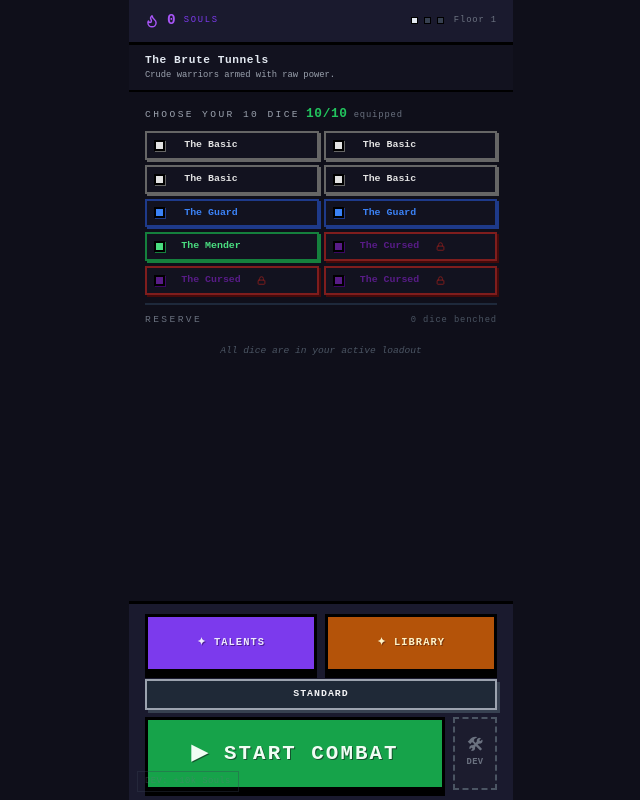
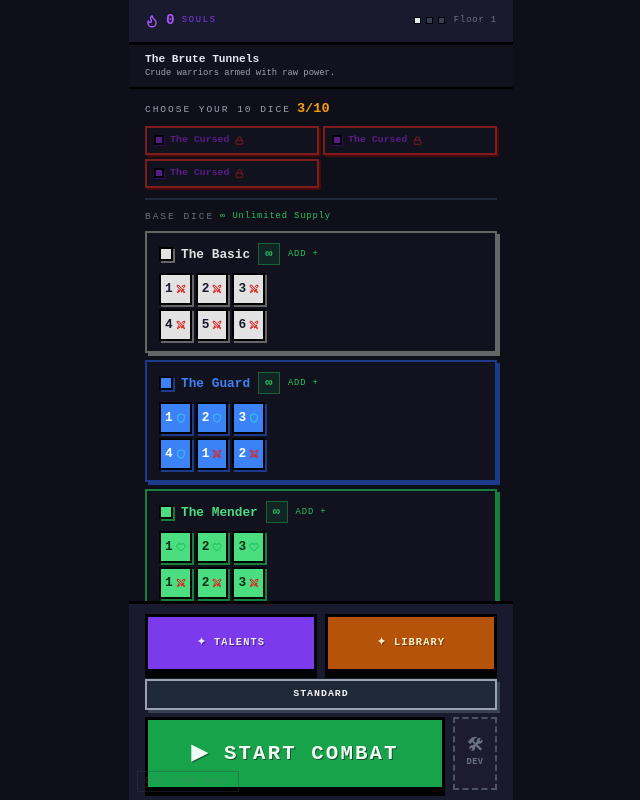
Before and after one commit to jacobgamby09/Dice-Dungeon, a React (Vite) app: page / in a window 1280 px wide. Shown: the whole page, without its empty margins (319-959 px from the left). Built offline with nearby package versions, Linux system fonts and the light colour scheme; a web font is replaced by a local one.

Commit message:
UI update 2

```diff
--- a/src/components/LoadoutScreen.tsx
+++ b/src/components/LoadoutScreen.tsx
@@ -1,7 +1,7 @@
-import { useState } from 'react'
+import { useEffect, useState } from 'react'
 import { motion } from 'framer-motion'
 import { Flame, Lock, ShieldAlert, Swords, Shield, Heart, Skull, Coins, Droplets, Star, Shuffle } from 'lucide-react'
-import { useGameStore, getCurrentAct, GAME_ACTS } from '../store/gameStore'
+import { useGameStore, getCurrentAct, GAME_ACTS, DIE_TEMPLATES } from '../store/gameStore'
 import type { Die, DieType, DieFace } from '../store/gameStore'
 import { dieTypeStyle, faceColor } from './DieCard'
 import { SkillTree } from './SkillTree'
@@ -35,10 +35,13 @@ const RARITY_COLOR: Record<string, string> = {
 }
 
 const MODIFIER_META: Record<string, { label: string; color: string; icon: React.ReactNode }> = {
-  none:       { label: 'No Modifier', color: '#6b7280', icon: null },
-  thorns:     { label: 'Thorns Active',     color: '#ef4444', icon: <ShieldAlert size={11} strokeWidth={2.5} /> },
-  damage_cap: { label: 'Damage Cap Active', color: '#f59e0b', icon: <Swords      size={11} strokeWidth={2.5} /> },
+  none:       { label: 'No Modifier',      color: '#6b7280', icon: null },
+  thorns:     { label: 'Thorns Active',    color: '#ef4444', icon: <ShieldAlert size={11} strokeWidth={2.5} /> },
+  damage_cap: { label: 'Damage Cap Active',color: '#f59e0b', icon: <Swords      size={11} strokeWidth={2.5} /> },
 }
+
+// Infinite-supply base die types available in the pool
+const BASE_POOL: DieType[] = ['white', 'blue', 'green']
 
 // ── Face icon ─────────────────────────────────────────────────────────────────
 
@@ -54,16 +57,61 @@ function FaceIcon({ type, size = 13 }: { type: DieFace['type']; size?: number })
   return <Heart size={size} color={color} strokeWidth={2.5} />
 }
 
+// ── Face grid (shared by base pool cards and reserve die cards) ───────────────
+
+function FaceGrid({ faces, s }: { faces: DieFace[]; s: { bg: string; shadow: string; text: string } }) {
+  return (
+    <div style={{ display: 'grid', gridTemplateColumns: 'repeat(3, 1fr)', gap: 4 }}>
+      {faces.map((face, i) => (
+        <div
+          key={i}
+          style={{
+            background: s.bg,
+            border: '2px solid #000',
+            boxShadow: `2px 2px 0 ${s.shadow}`,
+            padding: '5px 4px',
+            display: 'flex', alignItems: 'center', justifyContent: 'center', gap: 3,
+            minHeight: 32,
+          }}
+        >
+          {face.type === 'blank' ? null
+            : face.type === 'multiplier' ? (
+              <span style={{ fontSize: '0.8rem', fontWeight: 900, color: s.text, lineHeight: 1 }}>
+                ×{face.value}
+              </span>
+            ) : face.type === 'purified_skull' ? (
+              <div style={{ position: 'relative', display: 'flex', alignItems: 'center', justifyContent: 'center' }}>
+                <Skull size={15} color="#ffffff" strokeWidth={2.5} />
+                <svg style={{ position: 'absolute', pointerEvents: 'none' }} width="20" height="20" viewBox="0 0 20 20">
+                  <line x1="2" y1="2" x2="18" y2="18" stroke="#ef4444" strokeWidth="3" strokeLinecap="round" />
+                  <line x1="18" y1="2" x2="2" y2="18" stroke="#ef4444" strokeWidth="3" strokeLinecap="round" />
+                </svg>
+              </div>
+            ) : (face.type === 'skull' || face.type === 'choose_next' || face.type === 'wildcard') ? (
+              <FaceIcon type={face.type} size={15} />
+            ) : (
+              <>
+                <span style={{ fontSize: '0.8rem', fontWeight: 700, color: s.text, lineHeight: 1 }}>
+                  {face.value}
+                </span>
+                <FaceIcon type={face.type} size={10} />
+              </>
+            )}
+        </div>
+      ))}
+    </div>
+  )
+}
+
 // ── Equipped chip (top zone) ──────────────────────────────────────────────────
 
-function EquippedChip({ die, onBench }: { die: Die; onBench: () => void }) {
+function EquippedChip({ die, onRemove }: { die: Die; onRemove: () => void }) {
   const s = dieTypeStyle[die.dieType]
   const locked = die.dieType === 'cursed'
   return (
     <button
-      onClick={locked ? undefined : onBench}
+      onClick={locked ? undefined : onRemove}
       style={{
-        position: 'relative',
         background: '#12121f',
         border: `2px solid ${locked ? '#7f1d1d' : s.shadow}`,
         boxShadow: `2px 2px 0 ${locked ? '#450a0a' : s.shadow}`,
@@ -71,52 +119,111 @@ function EquippedChip({ die, onBench }: { die: Die; onBench: () => void }) {
         cursor: locked ? 'default' : 'pointer',
         fontFamily: 'inherit',
         display: 'flex', alignItems: 'center', gap: 6,
-        minWidth: 0,
       }}
-      onMouseEnter={(e) => { if (!locked) e.currentTarget.style.opacity = '0.75' }}
+      onMouseEnter={(e) => { if (!locked) e.currentTarget.style.opacity = '0.7' }}
       onMouseLeave={(e) => { if (!locked) e.currentTarget.style.opacity = '1' }}
     >
       <div style={{
-        width: 11, height: 11, flexShrink: 0,
+        width: 10, height: 10, flexShrink: 0,
         background: s.bg, border: '2px solid #000',
         boxShadow: `1px 1px 0 ${s.shadow}`,
       }} />
       <span style={{
         fontSize: '0.62rem', fontWeight: 700, color: s.bg,
         whiteSpace: 'nowrap', overflow: 'hidden', textOverflow: 'ellipsis',
-        maxWidth: 80, flex: 1,
+        maxWidth: 82,
       }}>
         {DIE_NAMES[die.dieType] ?? die.dieType}
         {(die.mergeLevel ?? 0) > 0 && (
           <span style={{ color: '#f59e0b', marginLeft: 3 }}>+{die.mergeLevel}</span>
         )}
       </span>
-      {locked && <Lock size={9} color="#7f1d1d" strokeWidth={2.5} style={{ flexShrink: 0 }} />}
+      {locked
+        ? <Lock size={9} color="#7f1d1d" strokeWidth={2.5} style={{ flexShrink: 0 }} />
+        : <span style={{ fontSize: '0.5rem', color: '#6b7280', flexShrink: 0 }}>✕</span>
+      }
     </button>
   )
 }
 
-// ── Reserve die card (bottom list) ───────────────────────────────────────────
+// ── Infinite base pool card ───────────────────────────────────────────────────
 
-function ReserveDieCard({ die, onEquip }: { die: Die; onEquip: () => void }) {
-  const s = dieTypeStyle[die.dieType]
+function BasePoolCard({ dieType, onEquip, disabled }: { dieType: DieType; onEquip: () => void; disabled: boolean }) {
+  const s       = dieTypeStyle[dieType]
+  const tmpl    = DIE_TEMPLATES[dieType]
+  const name    = DIE_NAMES[dieType] ?? dieType
+  return (
+    <button
+      onClick={disabled ? undefined : onEquip}
+      style={{
+        background: disabled ? '#0d0d1a' : '#12121f',
+        border: `2px solid ${disabled ? '#1e293b' : s.shadow}`,
+        boxShadow: disabled ? 'none' : `3px 3px 0 ${s.shadow}`,
+        padding: '10px 12px',
+        cursor: disabled ? 'not-allowed' : 'pointer',
+        fontFamily: 'inherit',
+        display: 'flex', flexDirection: 'column', gap: 8,
+        textAlign: 'left', width: '100%',
+        opacity: disabled ? 0.45 : 1,
+        transition: 'opacity 0.15s',
+      }}
+      onMouseEnter={(e) => { if (!disabled) e.currentTarget.style.background = '#1a1a2e' }}
+      onMouseLeave={(e) => { if (!disabled) e.currentTarget.style.background = '#12121f' }}
+    >
+      {/* Header row */}
+      <div style={{ display: 'flex', alignItems: 'center', gap: 8 }}>
+        <div style={{
+          width: 14, height: 14, flexShrink: 0,
+          background: s.bg, border: '2px solid #000',
+          boxShadow: `2px 2px 0 ${s.shadow}`,
+        }} />
+        <span style={{ fontWeight: 700, fontSize: '0.8rem', color: s.bg, flex: 1 }}>
+          {name}
+        </span>
+        {/* ∞ badge */}
+        <span style={{
+          fontSize: '0.75rem', fontWeight: 900, color: '#22c55e',
+          background: 'rgba(34,197,94,0.1)',
+          border: '1px solid #166534',
+          padding: '1px 6px', letterSpacing: '0.05em',
+          flexShrink: 0,
+        }}>
+          ∞
+        </span>
+        <span style={{ fontSize: '0.55rem', color: '#22c55e', letterSpacing: '0.1em', flexShrink: 0 }}>
+          {disabled ? 'FULL' : 'ADD +'}
+        </span>
+      </div>
+
+      {/* Face grid using template faces */}
+      <FaceGrid faces={tmpl.faces} s={s} />
+    </button>
+  )
+}
+
+// ── Reserved die card (owned modified dice) ───────────────────────────────────
+
+function ReserveDieCard({ die, onEquip, disabled }: { die: Die; onEquip: () => void; disabled: boolean }) {
+  const s    = dieTypeStyle[die.dieType]
   const name = DIE_NAMES[die.dieType] ?? die.dieType
   return (
     <button
-      onClick={onEquip}
+      onClick={disabled ? undefined : onEquip}
       style={{
-        background: '#12121f',
-        border: `2px solid ${s.shadow}`,
-        boxShadow: `3px 3px 0 ${s.shadow}`,
+        background: disabled ? '#0d0d1a' : '#12121f',
+        border: `2px solid ${disabled ? '#1e293b' : s.shadow}`,
+        boxShadow: disabled ? 'none' : `3px 3px 0 ${s.shadow}`,
         padding: '10px 12px',
-        cursor: 'pointer', fontFamily: 'inherit',
+        cursor: disabled ? 'not-allowed' : 'pointer',
+        fontFamily: 'inherit',
         display: 'flex', flexDirection: 'column', gap: 8,
         textAlign: 'left', width: '100%',
+        opacity: disabled ? 0.45 : 1,
       }}
-      onMouseEnter={(e) => (e.currentTarget.style.background = '#1a1a2e')}
-      onMouseLeave={(e) => (e.currentTarget.style.background = '#12121f')}
+      onMouseEnter={(e) => { if (!disabled) e.currentTarget.style.background = '#1a1a2e' }}
+      onMouseLeave={(e) => { if (!disabled) e.currentTarget.style.background = '#12121f' }}
     >
-      {/* Die name row */}
+      {/* Header row */}
       <div style={{ display: 'flex', alignItems: 'center', gap: 8 }}>
         <div style={{
           width: 14, height: 14, flexShrink: 0,
@@ -138,51 +245,13 @@ function ReserveDieCard({ die, onEquip }: { die: Die; onEquip: () => void }) {
         }}>
           {die.rarity}
         </span>
-        <span style={{ fontSize: '0.55rem', color: '#22c55e', letterSpacing: '0.1em', flexShrink: 0 }}>
-          EQUIP +
+        <span style={{ fontSize: '0.55rem', color: disabled ? '#4b5563' : '#22c55e', letterSpacing: '0.1em', flexShrink: 0 }}>
+          {disabled ? 'FULL' : 'EQUIP +'}
         </span>
       </div>
 
-      {/* 3×2 face grid */}
-      <div style={{ display: 'grid', gridTemplateColumns: 'repeat(3, 1fr)', gap: 4 }}>
-        {die.faces.map((face, i) => (
-          <div
-            key={i}
-            style={{
-              background: s.bg,
-              border: '2px solid #000',
-              boxShadow: `2px 2px 0 ${s.shadow}`,
-              padding: '6px 4px',
-              display: 'flex', alignItems: 'center', justifyContent: 'center', gap: 3,
-              minHeight: 34,
-            }}
-          >
-            {face.type === 'blank' ? null
-              : face.type === 'multiplier' ? (
-                <span style={{ fontSize: '0.85rem', fontWeight: 900, color: s.text, lineHeight: 1 }}>
-                  ×{face.value}
-                </span>
-              ) : face.type === 'purified_skull' ? (
-                <div style={{ position: 'relative', display: 'flex', alignItems: 'center', justifyContent: 'center' }}>
-                  <Skull size={16} color="#ffffff" strokeWidth={2.5} />
-                  <svg style={{ position: 'absolute', pointerEvents: 'none' }} width="22" height="22" viewBox="0 0 22 22">
-                    <line x1="2" y1="2" x2="20" y2="20" stroke="#ef4444" strokeWidth="3" strokeLinecap="round" />
-                    <line x1="20" y1="2" x2="2" y2="20" stroke="#ef4444" strokeWidth="3" strokeLinecap="round" />
-                  </svg>
-                </div>
-              ) : (face.type === 'skull' || face.type === 'choose_next' || face.type === 'wildcard') ? (
-                <FaceIcon type={face.type} size={16} />
-              ) : (
-                <>
-                  <span style={{ fontSize: '0.85rem', fontWeight: 700, color: s.text, lineHeight: 1 }}>
-                    {face.value}
-                  </span>
-                  <FaceIcon type={face.type} size={10} />
-                </>
-              )}
-          </div>
-        ))}
-      </div>
+      {/* Actual modified faces */}
+      <FaceGrid faces={die.faces} s={s} />
     </button>
   )
 }
@@ -192,7 +261,8 @@ function ReserveDieCard({ die, onEquip }: { die: Die; onEquip: () => void }) {
 export function LoadoutScreen() {
   const {
     currentFloor, startCombat, devJumpToForge,
-    inventory, maxEquippedDice, toggleEquipDie,
+    inventory, maxEquippedDice,
+    toggleEquipDie, resetLoadout, equipBaseDie,
   } = useGameStore()
   const metaSouls        = useGameStore((s) => s.metaSouls)
   const unlockedNodes    = useGameStore((s) => s.unlockedNodes)
@@ -202,11 +272,15 @@ export function LoadoutScreen() {
   const [showTalents, setShowTalents] = useState(false)
   const [showLibrary, setShowLibrary] = useState(false)
 
-  const currentAct = getCurrentAct(currentFloor)
-  const modMeta    = MODIFIER_META[currentAct.modifier]
-  const equipped   = inventory.filter((d) => d.isEquipped !== false)
-  const unequipped = inventory.filter((d) => d.isEquipped === false)
-  const canStart   = equipped.length > 0
+  // Reset to clean slate on mount
+  useEffect(() => { resetLoadout() }, []) // eslint-disable-line react-hooks/exhaustive-deps
+
+  const currentAct  = getCurrentAct(currentFloor)
+  const modMeta     = MODIFIER_META[currentAct.modifier]
+  const equipped    = inventory.filter((d) => d.isEquipped !== false)
+  const reserved    = inventory.filter((d) => d.isEquipped === false)
+  const atCapacity  = equipped.length >= maxEquippedDice
+  const canStart    = equipped.length > 0
 
   return (
     <div style={{
@@ -224,7 +298,7 @@ export function LoadoutScreen() {
         borderBottom: '3px solid #000',
         display: 'flex', justifyContent: 'space-between', alignItems: 'center',
       }}>
-        <div style={{ display: 'flex', alignItems: 'center', gap: 8 }}>
+        <div style={{ display: 'flex', alignItems: 'center', gap: 7 }}>
           <Flame size={14} color="#a855f7" strokeWidth={2.5} />
           <motion.span
             key={metaSouls}
@@ -238,8 +312,7 @@ export function LoadoutScreen() {
             Souls
           </span>
         </div>
-        <div style={{ display: 'flex', alignItems: 'center', gap: 6 }}>
-          {/* Act dots */}
+        <div style={{ display: 'flex', alignItems: 'center', gap: 5 }}>
           {GAME_ACTS.map((a) => (
             <div key={a.id} style={{
               width: 7, height: 7,
@@ -255,17 +328,13 @@ export function LoadoutScreen() {
 
       {/* Act banner */}
       <div style={{
-        background: '#12121f', padding: '7px 16px',
+        background: '#12121f', padding: '6px 16px',
         borderBottom: '2px solid #000',
         display: 'flex', alignItems: 'center', justifyContent: 'space-between',
       }}>
-        <div style={{ display: 'flex', flexDirection: 'column', gap: 1 }}>
-          <span style={{ fontSize: '0.7rem', fontWeight: 700, color: '#e2e8f0', letterSpacing: '0.05em' }}>
-            {currentAct.name}
-          </span>
-          <span style={{ fontSize: '0.55rem', color: '#9ca3af' }}>
-            {currentAct.description}
-          </span>
+        <div>
+          <div style={{ fontSize: '0.7rem', fontWeight: 700, color: '#e2e8f0' }}>{currentAct.name}</div>
+          <div style={{ fontSize: '0.55rem', color: '#9ca3af' }}>{currentAct.description}</div>
         </div>
         {currentAct.modifier !== 'none' && (
           <div style={{
@@ -285,81 +354,84 @@ export function LoadoutScreen() {
       {/* ── Scrollable body ── */}
       <div style={{ flex: 1, overflowY: 'auto', display: 'flex', flexDirection: 'column' }}>
 
-        {/* Equipped section */}
-        <div style={{ padding: '12px 16px 8px', display: 'flex', flexDirection: 'column', gap: 8 }}>
-          {/* Capacity label */}
+        {/* ── Equipped section ── */}
+        <div style={{ padding: '10px 16px 6px', display: 'flex', flexDirection: 'column', gap: 7 }}>
+          {/* Capacity heading */}
           <div style={{ display: 'flex', alignItems: 'baseline', gap: 6 }}>
-            <span style={{ fontSize: '0.6rem', color: '#9ca3af', letterSpacing: '0.25em', textTransform: 'uppercase' }}>
+            <span style={{ fontSize: '0.6rem', color: '#9ca3af', letterSpacing: '0.2em', textTransform: 'uppercase' }}>
               Choose Your {maxEquippedDice} Dice
             </span>
             <span style={{
-              fontSize: '0.8rem', fontWeight: 900, letterSpacing: '0.05em',
-              color: equipped.length === 0 ? '#ef4444'
-                   : equipped.length >= maxEquippedDice ? '#22c55e'
-                   : '#f59e0b',
+              fontSize: '0.85rem', fontWeight: 900,
+              color: equipped.length === 0 ? '#ef4444' : atCapacity ? '#22c55e' : '#f59e0b',
             }}>
               {equipped.length}/{maxEquippedDice}
             </span>
-            <span style={{ fontSize: '0.55rem', color: '#6b7280', letterSpacing: '0.1em' }}>
-              equipped
-            </span>
           </div>
 
-          {/* Chip grid */}
+          {/* Equipped chips */}
           {equipped.length === 0 ? (
             <div style={{
-              border: '2px dashed #374151', padding: '14px',
+              border: '2px dashed #374151', padding: '12px',
               textAlign: 'center', fontSize: '0.65rem', color: '#4b5563',
             }}>
-              No dice equipped — equip some from the list below
+              No dice equipped — pick from the pool below
             </div>
           ) : (
-            <div style={{
-              display: 'grid',
-              gridTemplateColumns: 'repeat(2, 1fr)',
-              gap: 5,
-            }}>
+            <div style={{ display: 'grid', gridTemplateColumns: 'repeat(2, 1fr)', gap: 4 }}>
               {equipped.map((die) => (
                 <EquippedChip
                   key={die.id}
                   die={die}
-                  onBench={() => toggleEquipDie(die.id)}
+                  onRemove={() => toggleEquipDie(die.id)}
                 />
               ))}
             </div>
           )}
         </div>
 
-        {/* Divider */}
-        <div style={{ borderTop: '2px solid #1e293b', margin: '0 16px' }} />
+        {/* ── Divider ── */}
+        <div style={{ borderTop: '2px solid #1e293b', margin: '4px 16px 0' }} />
 
-        {/* Reserve section */}
-        <div style={{ padding: '8px 16px 14px', display: 'flex', flexDirection: 'column', gap: 8 }}>
-          <div style={{ display: 'flex', alignItems: 'center', justifyContent: 'space-between' }}>
-            <span style={{ fontSize: '0.6rem', color: '#6b7280', letterSpacing: '0.25em', textTransform: 'uppercase' }}>
-              Reserve
+        {/* ── Infinite base pool ── */}
+        <div style={{ padding: '10px 16px 4px', display: 'flex', flexDirection: 'column', gap: 7 }}>
+          <div style={{ display: 'flex', alignItems: 'center', gap: 6 }}>
+            <span style={{ fontSize: '0.6rem', color: '#6b7280', letterSpacing: '0.2em', textTransform: 'uppercase' }}>
+              Base Dice
             </span>
-            <span style={{ fontSize: '0.55rem', color: '#4b5563', letterSpacing: '0.1em' }}>
-              {unequipped.length} dice benched
+            <span style={{ fontSize: '0.55rem', color: '#22c55e', letterSpacing: '0.1em' }}>
+              ∞ Unlimited Supply
             </span>
           </div>
+          {BASE_POOL.map((t) => (
+            <BasePoolCard
+              key={t}
+              dieType={t}
+              onEquip={() => equipBaseDie(t)}
+              disabled={atCapacity}
+            />
+          ))}
+        </div>
 
-          {unequipped.length === 0 ? (
-            <p style={{ fontSize: '0.6rem', color: '#4b5563', margin: 0, fontStyle: 'italic', textAlign: 'center', padding: '8px 0' }}>
-              All dice are in your active loadout
-            </p>
-          ) : (
-            <div style={{ display: 'flex', flexDirection: 'column', gap: 8 }}>
-              {unequipped.map((die) => (
+        {/* ── Reserved modified dice ── */}
+        {reserved.length > 0 && (
+          <div style={{ padding: '10px 16px 14px', display: 'flex', flexDirection: 'column', gap: 7 }}>
+            <div style={{ borderTop: '2px solid #1e293b', marginBottom: 3 }} />
+            <span style={{ fontSize: '0.6rem', color: '#6b7280', letterSpacing: '0.2em', textTransform: 'uppercase' }}>
+              Your Dice — {reserved.length} in reserve
+            </span>
+            {reserved.map((die) => (
               <ReserveDieCard
                 key={die.id}
                 die={die}
                 onEquip={() => toggleEquipDie(die.id)}
+                disabled={atCapacity}
               />
             ))}
           </div>
         )}
-        </div>
+
+        <div style={{ height: 8 }} />
       </div>
 
       {/* ── Fixed footer ── */}
@@ -369,7 +441,6 @@ export function LoadoutScreen() {
         display: 'flex', flexDirection: 'column', gap: 7,
         flexShrink: 0,
       }}>
-        {/* Talents + Library */}
         <div style={{ display: 'flex', gap: 8 }}>
           <button
             onClick={() => setShowTalents(true)}
@@ -429,7 +500,6 @@ export function LoadoutScreen() {
           )
         })()}
 
-        {/* Start combat + dev */}
         <div style={{ display: 'flex', gap: 8 }}>
           <button
             onClick={startCombat}
--- a/src/store/gameStore.ts
+++ b/src/store/gameStore.ts
@@ -309,6 +309,8 @@ interface GameState {
   maxEquippedDice: number
   claimBossReward: () => void
   toggleEquipDie: (dieUid: string) => void
+  resetLoadout: () => void
+  equipBaseDie: (dieType: DieType) => void
   startCombat: () => void
   drawAndRoll: () => Promise<void>
   drawSpecificDie: (dieId: string) => Promise<void>
@@ -487,15 +489,39 @@ export const useGameStore = create<GameState>()(
       if (!die) return {}
       if (die.dieType === 'cursed') return {}
       const isCurrentlyEquipped = die.isEquipped !== false
-      if (!isCurrentlyEquipped && equippedOnly(s.inventory).length >= s.maxEquippedDice) {
-        console.warn(`Loadout full (${s.maxEquippedDice}/${s.maxEquippedDice})`)
-        return {}
+      if (isCurrentlyEquipped) {
+        const isUnmodifiedBase = (['white', 'blue', 'green'] as DieType[]).includes(die.dieType)
+          && !die.mergeLevel && !die.isCustomized
+        if (isUnmodifiedBase) {
+          return { inventory: s.inventory.filter((d) => d.id !== dieUid) }
+        }
+        return { inventory: s.inventory.map((d) => d.id === dieUid ? { ...d, isEquipped: false } : d) }
+      } else {
+        if (equippedOnly(s.inventory).length >= s.maxEquippedDice) {
+          console.warn(`Loadout full (${s.maxEquippedDice}/${s.maxEquippedDice})`)
+          return {}
+        }
+        return { inventory: s.inventory.map((d) => d.id === dieUid ? { ...d, isEquipped: true } : d) }
       }
-      return {
-        inventory: s.inventory.map((d) =>
-          d.id === dieUid ? { ...d, isEquipped: !isCurrentlyEquipped } : d
-        ),
-      }
+    })
+  },
+
+  resetLoadout: () => {
+    set((s) => ({
+      inventory: s.inventory
+        .filter((d) => {
+          const isUnmodifiedBase = (['white', 'blue', 'green'] as DieType[]).includes(d.dieType)
+            && !d.mergeLevel && !d.isCustomized
+          return !isUnmodifiedBase
+        })
+        .map((d) => ({ ...d, isEquipped: d.dieType === 'cursed' ? true : false })),
+    }))
+  },
+
+  equipBaseDie: (dieType) => {
+    set((s) => {
+      if (equippedOnly(s.inventory).length >= s.maxEquippedDice) return {}
+      return { inventory: [...s.inventory, { ...createDie(dieType, uid()), isEquipped: true }] }
     })
   },
 
```
Lines whose indentation alone changed are shown as unchanged.
